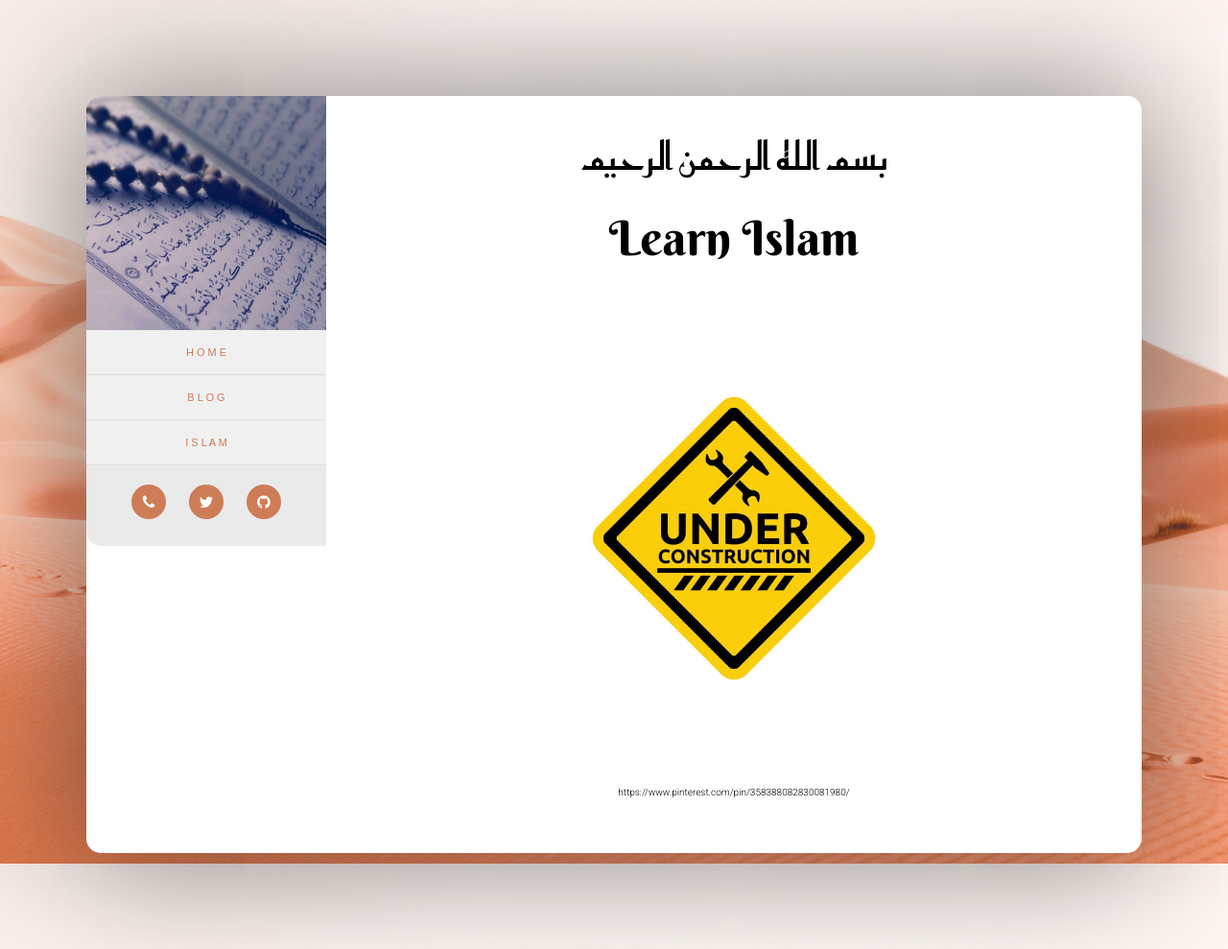
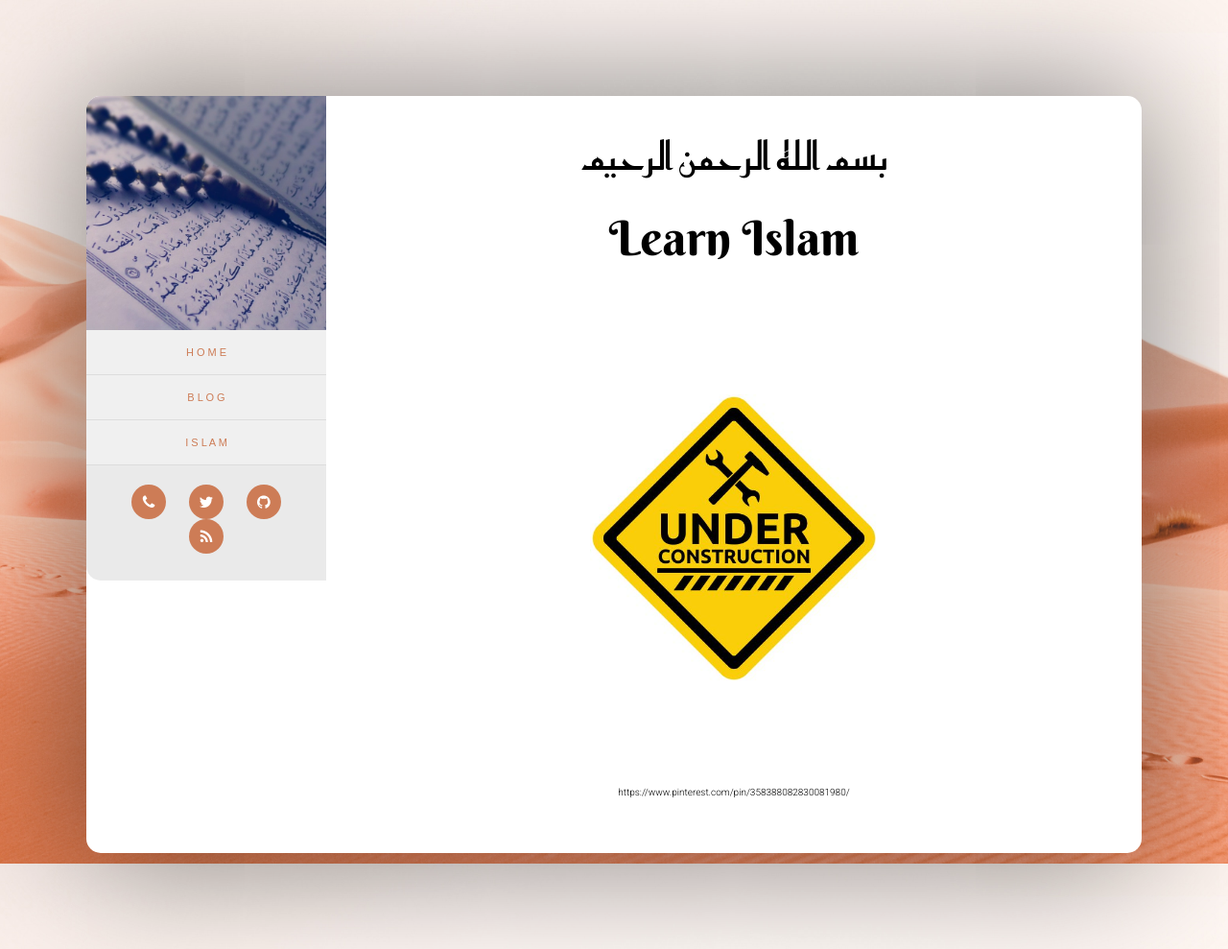
Before and after one commit to learn-islam/learn-islam.github.io, a Jekyll site: the page built from index.html, in a window 1280 px wide. Shown: the whole page at 96% size. Built offline with Jekyll 4.4.1, drawn with Linux system fonts in a browser that asks for light colours; nearby versions of some CDN libraries; some web fonts are replaced.

Commit message:
added link for personal site

```diff
--- a/_includes/header.html
+++ b/_includes/header.html
@@ -10,6 +10,7 @@
         <a href="mailto:alasaadstat@gmail.com" class="fa fa-phone"></a>
         <a href="https://twitter.com/alasaadstat" class="fa fa-twitter"></a>
         <a href="https://github.com/alstat" class="fa fa-github"></a>
+        <a href="https://alstat.github.io" class="fa fa-rss"></a>
     </div>
   </div>
 </header>
```
